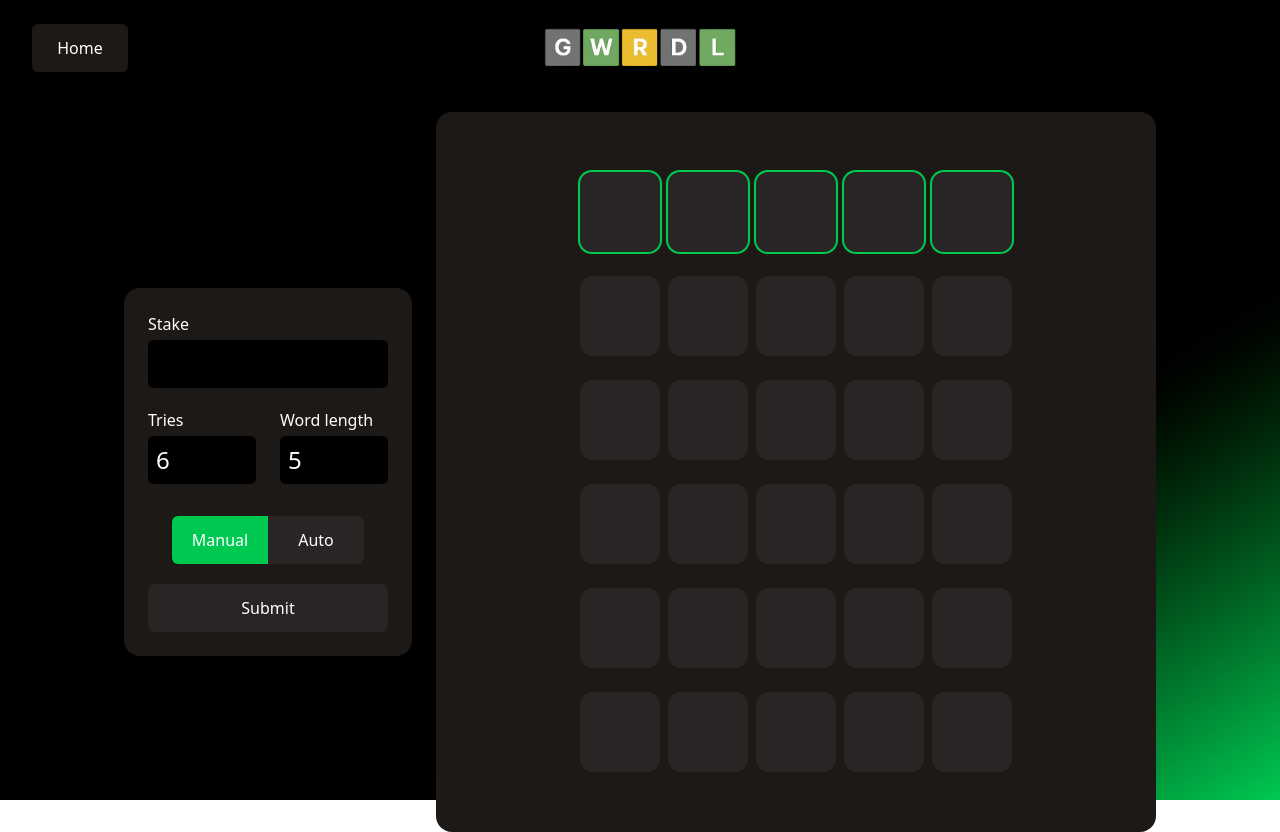
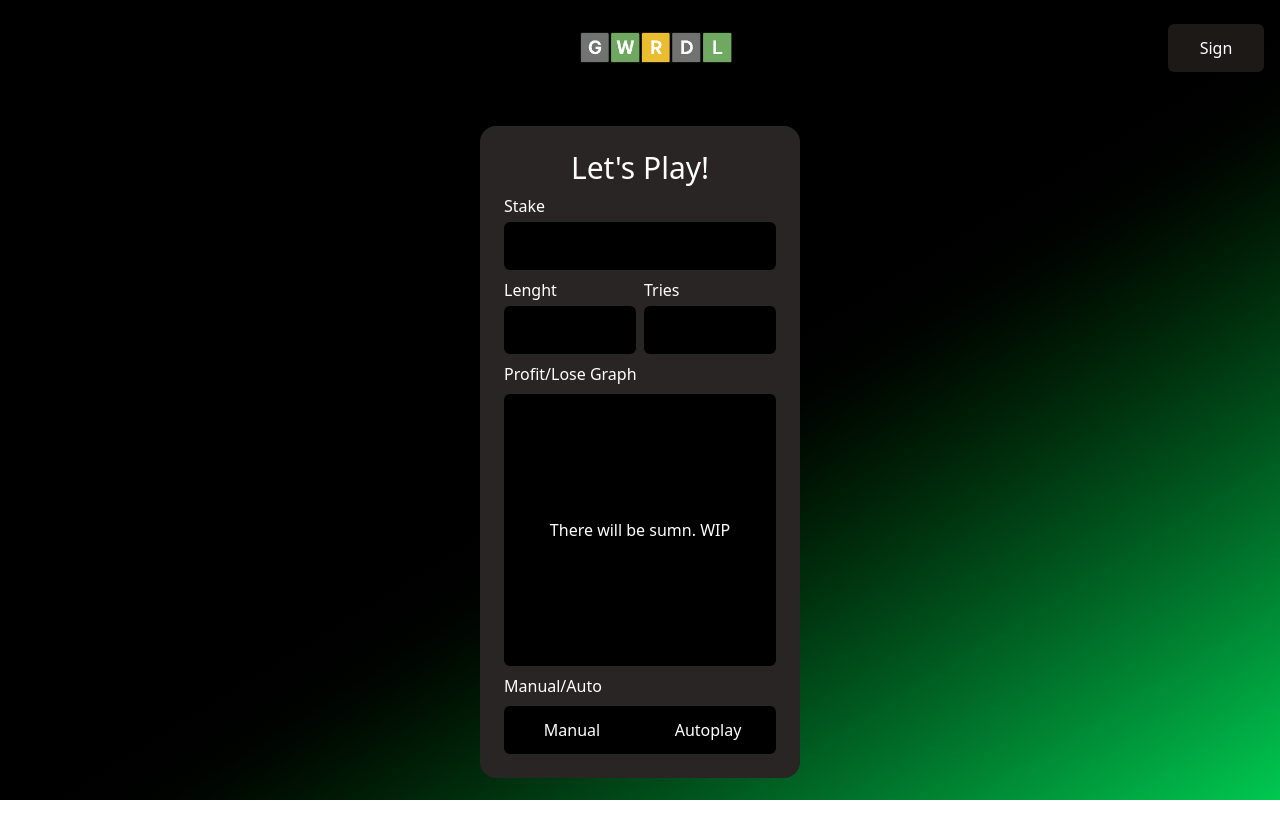
Before and after one commit to wiktorkleszcz/gwordle, a React (Vite) app: page /game in a window 1280 px wide. After the commit the page ends 800 px from the top, so only its background shows below. Built offline with nearby package versions, Linux system fonts and the light colour scheme.

Commit message:
remove: board and boar logic has been removed. other: header has been simpified. link from game to index has been created

```diff
--- a/src/components/Board.tsx
+++ b/src/components/Board.tsx
@@ -1,24 +1,5 @@
-import Row from "./Row"
-
-type BoardProps = {
-    rows: string[]
-    activeRow: number
-    onRowClick: (rowIndex: number) => void
-    lettersNum: number
-}
-
-export default function Board({ rows, activeRow, onRowClick, lettersNum }: BoardProps) {
+export default function Board() {
     return (
-        <div className="flex flex-col gap-6 justify-center items-center h-180 w-180 bg-stone-900 rounded-2xl">
-            {rows.map((letters, index) => (
-                <Row
-                    key={index}
-                    letters={letters}
-                    isActive={activeRow === index}
-                    onCellClick={() => onRowClick(index)}
-                    lettersNum={lettersNum}
-                />
-            ))}
-        </div>
+        <div />
     )
 }
--- a/src/components/Form.tsx
+++ b/src/components/Form.tsx
@@ -1,6 +1,6 @@
 export default function Form({children, width}: {children: React.ReactNode, width: string}) {
     return (
-        <form action="" className={`flex flex-col justify-between content-center p-6 bg-stone-900 ${width} gap-2 rounded-2xl`}>
+        <form action="" className={`flex flex-col justify-between content-center p-6 bg-stone-800 ${width} gap-2 rounded-2xl`}>
             {children}
         </form>
     )
--- a/src/components/Header.tsx
+++ b/src/components/Header.tsx
@@ -1,7 +1,16 @@
-export default function Header({ children }: { children: React.ReactNode }) {
+import logo from '#/../public/a680dd9e-bc1e-406b-a61b-a4e7521f9721.png'
+import Button from '#/components/Button'
+import { Link } from '@tanstack/react-router'
+
+type HeaderProps = {link: string, onHover?: (arg0: boolean) => void}
+
+export default function Header({link, onHover}: HeaderProps) {
     return (
-        <div className="relative z-10 flex h-16 items-center justify-center rounded-2xl p-4 m-4">
-            {children}
-        </div>
+        <header className="flex h-16 items-center justify-center  rounded-2xl p-4 m-4 w-full justify-self-start">
+             <img src={logo} alt="Logo" className="h-full w-auto" />
+            <Link to={link} className="absolute right-4">
+                <Button classes="bg-stone-900 text-white p-3 rounded-md min-w-24 hover:bg-green-500 transition-colors" onMouseEnter={() => onHover ? onHover(true) : 0} onMouseLeave={() => onHover ? onHover(false) : 0}>Sign</Button>
+            </Link>
+        </header>
     )
 }
--- a/src/routes/game.tsx
+++ b/src/routes/game.tsx
@@ -1,136 +1,40 @@
-import { createFileRoute, Link } from '@tanstack/react-router'
-import { useRef, useState, type KeyboardEvent } from 'react'
+import Form from '#/components/Form'
 import Header from '#/components/Header'
-import Button from '#/components/Button'
 import Input from '#/components/Input'
-import Form from '#/components/Form'
-import logo from '../../public/a680dd9e-bc1e-406b-a61b-a4e7521f9721.png'
-import Board from '#/components/Board'
+import { createFileRoute } from '@tanstack/react-router'
 
 export const Route = createFileRoute('/game')({
   component: RouteComponent,
 })
 
-const minRowCount = 0
-const maxRowCount = 6
-const minLettersNum=0
-const maxLettersNum=8
-type GameMode = 'manual' | 'auto'
+function RouteComponent() {
+  return (
+    <div className='flex flex-col gap-2 bg-gradient-to-br from-black via-black to-green-500 w-screen h-screen overflow-hidden'>
+        <Header link='/'/>
+        <main className='flex flex-row justify-center items-center h-full'>
+            <Form width='w-80'>
+            <h1 className='flex flex-row justify-center text-white text-3xl'>Let's Play!</h1>
+            <Input type='number' desc='Stake'/>
+            <div className='flex flex-row gap-2'>
+                <Input type='number' desc='Lenght'/>
+                <Input type='number' desc='Tries'/>
+            </div>
+            <div className='flex flex-col items-between gap-2'>
+                <label className='text-white'>Profit/Lose Graph</label>
+                <div className='bg-black h-68 w-68 rounded-md flex flex-row justify-center items-center'>
+                    <p className='text-white'>There will be sumn. WIP</p>
+                </div>
+            </div>
+            <div className='flex flex-col items-between gap-2'>
+                <label className='text-white'>Manual/Auto</label>
+                <div className='flex flex-row justify-center'>
+                    <button className='bg-black hover:bg-stone-900 text-white p-3 rounded-bl-md rounded-tl-md min-w-24 transition-colors w-full'>Manual</button>
+                    <button className='bg-black hover:bg-stone-900 text-white p-3 rounded-br-md rounded-tr-md min-w-24 transition-colors w-full'>Autoplay</button>
+                </div>
+            </div>
 
-function RouteComponent() {
-  const [rowCount, setRowCount] = useState(6)
-  const [guesses, setGuesses] = useState(() => Array<string>(6).fill(''))
-  const [activeRow, setActiveRow] = useState(0)
-  const [lettersNum, setLettersNum] = useState(5)
-  const [gameMode, setGameMode] = useState<GameMode>('manual')
-  const boardRef = useRef<HTMLDivElement>(null)
-
-  function focusRow(rowIndex: number) {
-    setActiveRow(rowIndex)
-    requestAnimationFrame(() => boardRef.current?.focus())
-  }
-
-  function handleBoardKeyDown(event: KeyboardEvent<HTMLDivElement>) {
-    if (rowCount === 0) {
-      return
-    }
-
-    if (event.key === 'Backspace') {
-      event.preventDefault()
-      setGuesses((currentGuesses) => {
-        const nextGuesses = [...currentGuesses]
-
-        if (nextGuesses[activeRow].length > 0) {
-          nextGuesses[activeRow] = nextGuesses[activeRow].slice(0, -1)
-          return nextGuesses
-        }
-
-        if (activeRow > 0) {
-          const previousRow = activeRow - 1
-          nextGuesses[previousRow] = nextGuesses[previousRow].slice(0, -1)
-          setActiveRow(previousRow)
-          requestAnimationFrame(() => boardRef.current?.focus())
-        }
-
-        return nextGuesses
-      })
-      return
-    }
-
-    if (!/^[a-z]$/i.test(event.key) || guesses[activeRow].length >= lettersNum) {
-      return
-    }
-
-    event.preventDefault()
-    setGuesses((currentGuesses) => {
-      const nextGuesses = [...currentGuesses]
-      const nextGuess = `${nextGuesses[activeRow]}${event.key.toUpperCase()}`
-      nextGuesses[activeRow] = nextGuess
-
-      if (nextGuess.length === lettersNum && activeRow < rowCount - 1) {
-        setActiveRow(activeRow + 1)
-      }
-
-      return nextGuesses
-    })
-  }
-
-  function handleRowCountChange(value: string) {
-    const valueAsNumber = Number(value)
-    const nextRowCount = Number.isNaN(valueAsNumber)
-      ? minRowCount
-      : Math.min(maxRowCount, Math.max(minRowCount, valueAsNumber))
-
-    setRowCount(nextRowCount)
-    setGuesses((currentGuesses) => {
-      const nextGuesses = Array<string>(nextRowCount).fill('')
-
-      currentGuesses.slice(0, nextRowCount).forEach((guess, index) => {
-        nextGuesses[index] = guess
-      })
-
-      return nextGuesses
-    })
-    setActiveRow((currentActiveRow) => Math.max(0, Math.min(currentActiveRow, nextRowCount - 1)))
-  }
-
-  function handleLengthChange(value: string) {
-    const valueAsNumber = Number(value)
-    const nextLength = Number.isNaN(valueAsNumber) ? minLettersNum : Math.min(maxLettersNum, Math.max(minLettersNum, valueAsNumber))
-
-    setLettersNum(nextLength)
-  }
-
-  return (
-  <div className="relative flex h-screen flex-col bg-gradient-to-br from-black via-black via-65% to-green-500">
-    <Header>
-      <Link to="/" className="absolute left-4">
-        <Button classes="bg-stone-900 text-white p-3 rounded-md min-w-24 hover:bg-green-500 transition-colors">Home</Button>
-      </Link>
-      <img src={logo} alt="Logo" className="h-10 w-auto" />
-    </Header>
-    <div className="flex flex-row items-center justify-center h-full m-4 gap-6">
-      <Form width="w-2xs">
-        <Input type="text" desc="Stake"/>
-        <div className='flex flex-row justify-between gap-6 my-3'>
-            <Input type="number" desc="Tries" min={minRowCount} max={maxRowCount} value={rowCount} onChange={(event) => handleRowCountChange(event.target.value)}/>
-            <Input type="number" desc="Word length" min={minLettersNum} max={maxLettersNum} value={lettersNum} onChange={(event) => handleLengthChange(event.target.value)}/>
-        </div>
-        <div className='flex flex-row justify-center my-3'>
-            <Button type="button" classes={`${gameMode === 'manual' ? 'bg-green-500' : 'bg-stone-800'} text-white p-3 min-w-24 transition-colors rounded-tl-md rounded-bl-md`} onClick={() => setGameMode('manual')}>Manual</Button>
-            <Button type="button" classes={`${gameMode === 'auto' ? 'bg-green-500' : 'bg-stone-800'} text-white p-3 min-w-24 transition-colors rounded-tr-md rounded-br-md`} onClick={() => setGameMode('auto')}>Auto</Button>
-        </div>
-        <Button type="button" classes="bg-stone-800 text-white p-3 rounded-md min-w-24 hover:bg-green-500 transition-colors">Submit</Button>
-      </Form>
-      <div
-        ref={boardRef}
-        tabIndex={0}
-        onKeyDown={handleBoardKeyDown}
-        className="outline-none"
-      >
-        <Board rows={guesses} activeRow={activeRow} onRowClick={focusRow} lettersNum={lettersNum} />
-      </div>
+            </Form>
+        </main>
     </div>
-  </div>
   )
 }
--- a/src/routes/index.tsx
+++ b/src/routes/index.tsx
@@ -1,23 +1,15 @@
 import { createFileRoute, Link } from '@tanstack/react-router'
 import Header  from '#/components/Header'
-import Button from '#/components/Button'
-import logo from '../../public/a680dd9e-bc1e-406b-a61b-a4e7521f9721.png'
 import { useState } from 'react'
 
 export const Route = createFileRoute('/')({ component: Home })
 
 function Home() {
   const[isHovered, setIsHovered] = useState(false)
-
   return (
-    <div className={`flex flex-col-reverse justify-between bg-gradient-to-br ${isHovered ? "from-black via-black to-green-500" : "from-orange-400 via-black to-black"} h-screen transition-colors duration-500`}>
+    <div className={`overflow-hidden flex flex-col-reverse justify-between bg-gradient-to-br ${isHovered ? "from-black via-black to-green-500" : "from-orange-400 via-black to-black"} h-screen transition-colors duration-500`}>
       <h1 className="text-6xl font-bold text-white m-24">Welcome to GWRDL!</h1>
-      <Header>
-        <img src={logo} alt="Logo" className="h-full w-auto" />
-        <Link to="/sign" className="absolute right-4">
-          <Button classes="bg-stone-900 text-white p-3 rounded-md min-w-24 hover:bg-green-500 transition-colors" onMouseEnter={() => setIsHovered(true)} onMouseLeave={() => setIsHovered(false)}>Sign</Button>
-        </Link>
-      </Header>
+      <Header link="/sign" onHover={setIsHovered}/>
     </div>
 
   )
```
